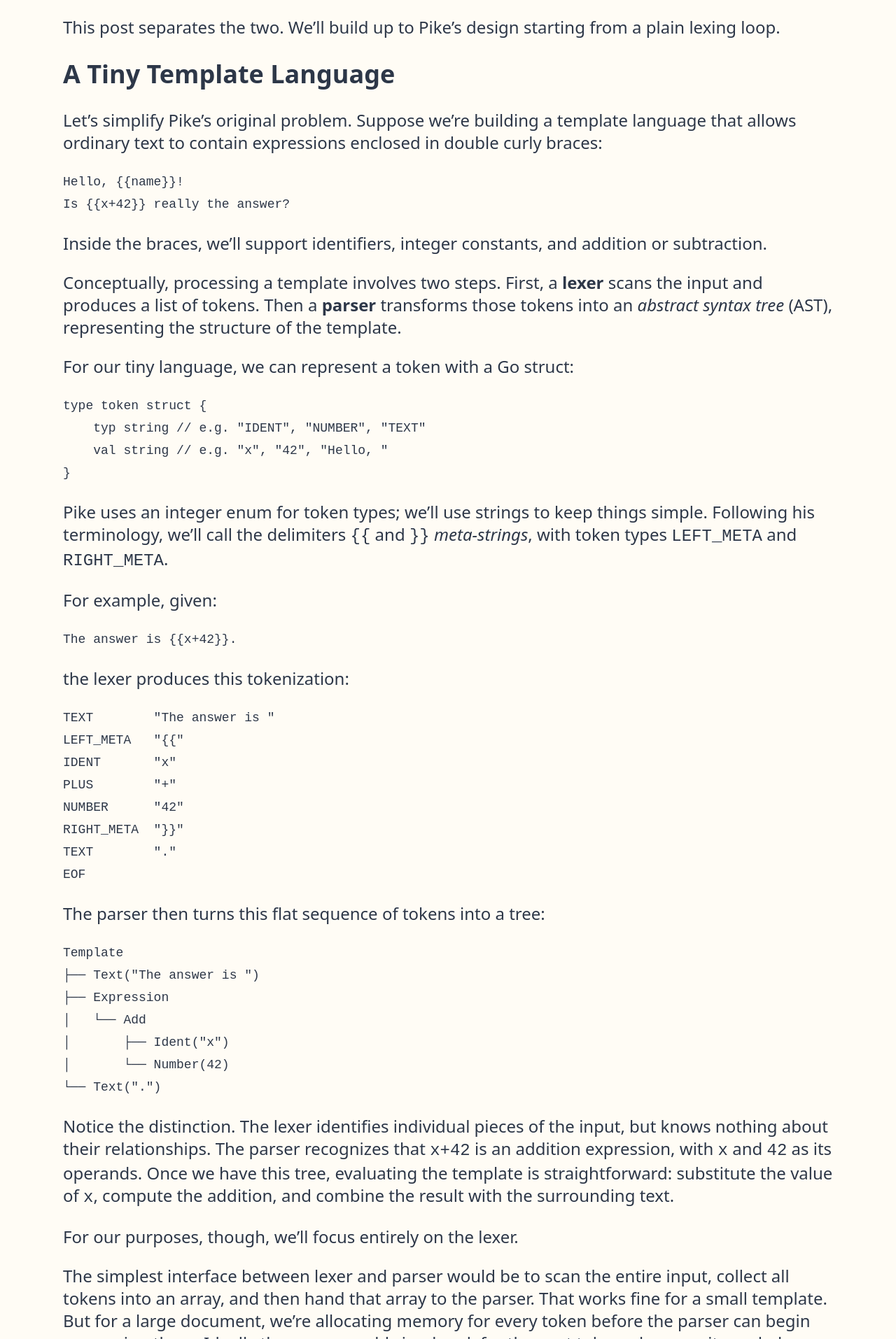
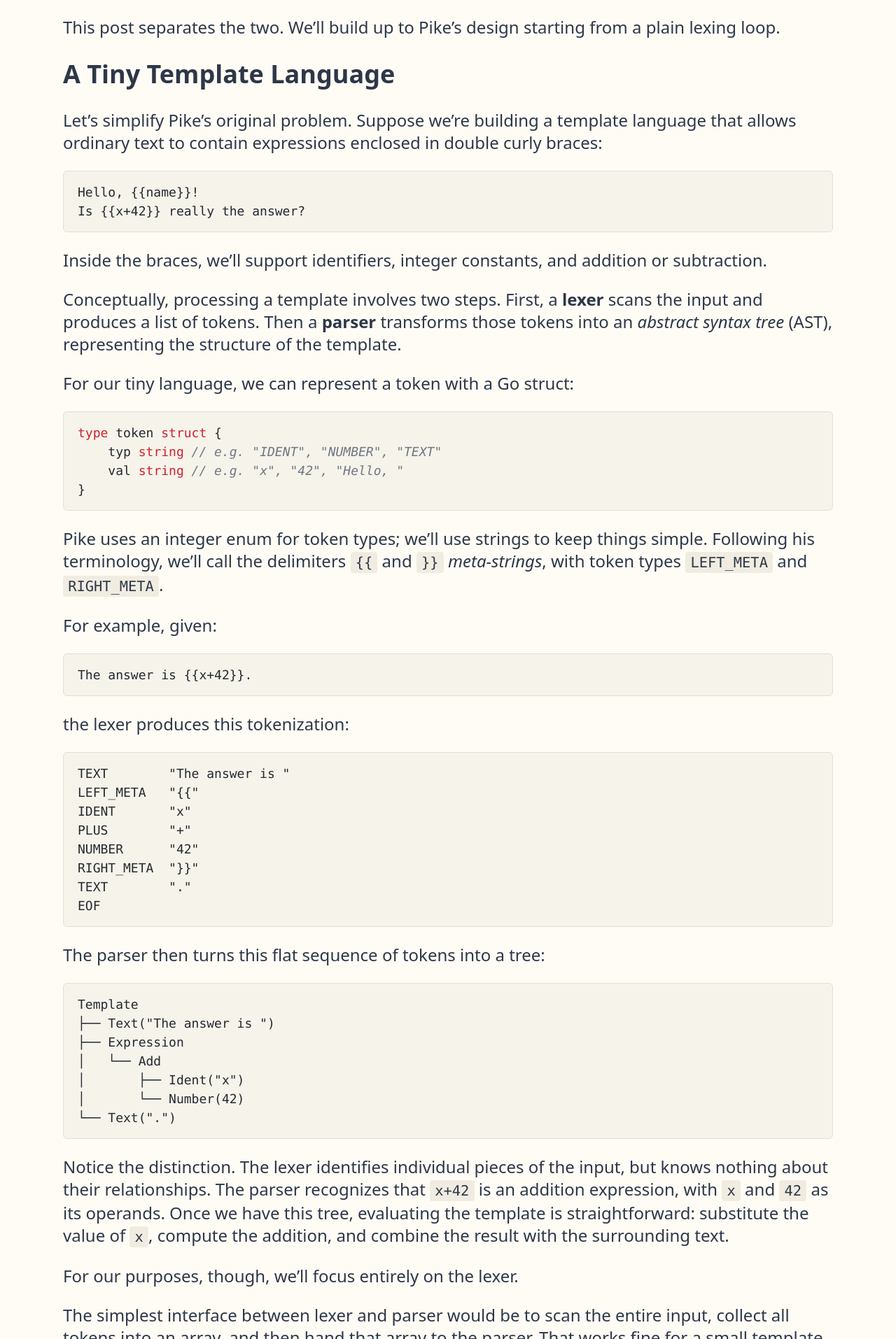
Before and after one commit to spaskob/spaskob.github.io, a Jekyll site: the page built from _posts/2026-11-05-lexical-scanning-in-go-revisited.md, in a window 1280 px wide. Shown: the part 344-2258 px from the top of the page at 70% size. Built offline with Jekyll 4.4.1, drawn with Linux system fonts in a browser that asks for light colours.

Commit message:
fix go code styling

```diff
--- a/_layouts/post.html
+++ b/_layouts/post.html
@@ -5,7 +5,7 @@
     <meta name="viewport" content="width=device-width, initial-scale=1">
     <meta name="theme-color" content="#fffcf5">
     <title>{{ page.title | escape }} — Spas Bojanov</title>
-    <link rel="stylesheet" href="{{ '/styles.css' | relative_url }}">
+    <link rel="stylesheet" href="{{ '/styles.css' | relative_url }}?v={{ site.time | date: '%s' }}">
   </head>
   <body>
     <main>
--- a/index.html
+++ b/index.html
@@ -8,7 +8,7 @@
     <meta name="theme-color" content="#fffcf5">
     <meta name="description" content="Notes on software, the web, and the things I learn while building.">
     <title>Spas Bojanov</title>
-    <link rel="stylesheet" href="styles.css">
+    <link rel="stylesheet" href="{{ '/styles.css' | relative_url }}?v={{ site.time | date: '%s' }}">
   </head>
   <body>
     <main>
--- a/styles.css
+++ b/styles.css
@@ -59,7 +59,54 @@ img {
   height: auto;
 }
 
+pre, code {
+  font-family: ui-monospace, "SF Mono", "Go Mono", Menlo, Consolas, monospace;
+}
+
+code {
+  font-size: 0.85em;
+  background-color: #f1ece1;
+  padding: 0.15em 0.35em;
+  border-radius: 4px;
+}
+
 pre {
   overflow-x: auto;
   font-size: 0.75em;
+  line-height: 1.5;
 }
+
+pre code {
+  background: none;
+  padding: 0;
+  font-size: inherit;
+  border-radius: 0;
+}
+
+div.highlighter-rouge {
+  background-color: #f6f3eb;
+  border: 1px solid #e4dfd3;
+  border-radius: 6px;
+  margin: 1.5rem 0;
+}
+
+div.highlighter-rouge pre.highlight {
+  padding: 1rem 1.25rem;
+  margin: 0;
+}
+
+/* Syntax Highlighting (Rouge / GitHub Light style) */
+.highlight, .highlight .w { color: #24292f; }
+.highlight .k, .highlight .kd, .highlight .kn, .highlight .kp, .highlight .kr, .highlight .kt, .highlight .kv { color: #cf222e; } /* keywords */
+.highlight .kc { color: #0550ae; } /* constant keywords (true, false, nil) */
+.highlight .s, .highlight .sa, .highlight .sc, .highlight .dl, .highlight .sd, .highlight .s2, .highlight .se, .highlight .sh, .highlight .sx, .highlight .s1, .highlight .ss { color: #0a3069; } /* strings */
+.highlight .c, .highlight .ch, .highlight .cd, .highlight .cm, .highlight .cp, .highlight .cpf, .highlight .c1, .highlight .cs { color: #6e7781; font-style: italic; } /* comments */
+.highlight .nf, .highlight .fm { color: #8250df; } /* functions */
+.highlight .l, .highlight .ld, .highlight .m, .highlight .mb, .highlight .mf, .highlight .mh, .highlight .mi, .highlight .il, .highlight .mo, .highlight .mx { color: #0550ae; } /* numbers */
+.highlight .nb, .highlight .nc { color: #953800; } /* builtins & type declarations */
+.highlight .o, .highlight .ow { color: #0550ae; } /* operators */
+.highlight .na, .highlight .nt, .highlight .sr { color: #116329; }
+.highlight .gi { color: #116329; background-color: #dafbe1; }
+.highlight .gd { color: #82071e; background-color: #ffebe9; }
+.highlight .ge { font-style: italic; }
+.highlight .gs { font-weight: bold; }
```
